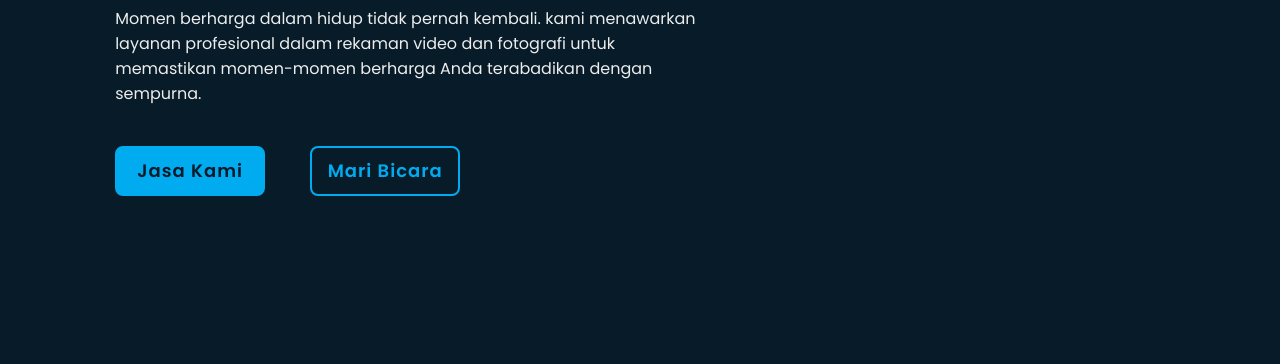
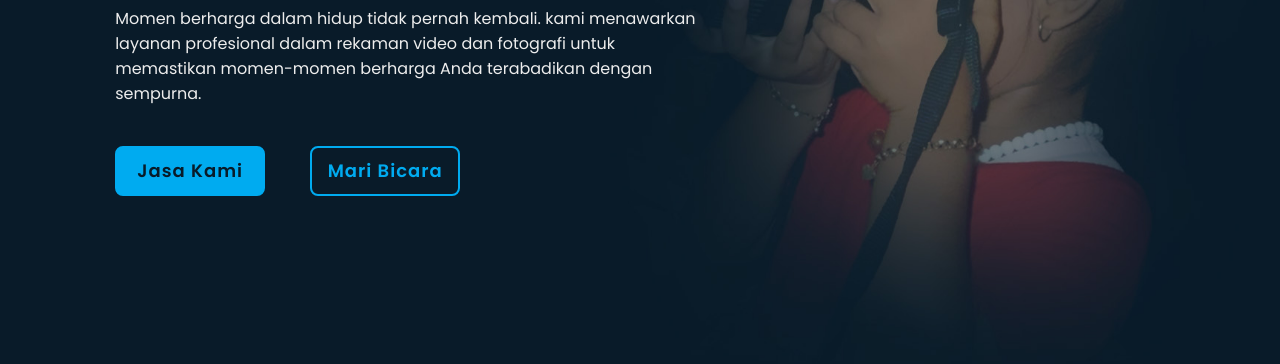
Before and after one commit to dalboshooting/dalboshooting, a plain HTML site: page index.html in a window 1280 px wide. Shown: the part 350-714 px from the top of the page. Drawn offline with nearby package versions, Linux system fonts and the light colour scheme.

Commit message:
Update style.css

```diff
--- a/css/style.css
+++ b/css/style.css
@@ -80,7 +80,7 @@ section {
     display: flex;
     align-items: center;
     padding: 0 9%;
-    background: url(images/nci.png) no-repeat;
+    background: url(https://github.com/dalboshooting/dalboshooting/blob/main/images/home.jpg) no-repeat;
     background-size: cover;
     background-position: center;
 
```
